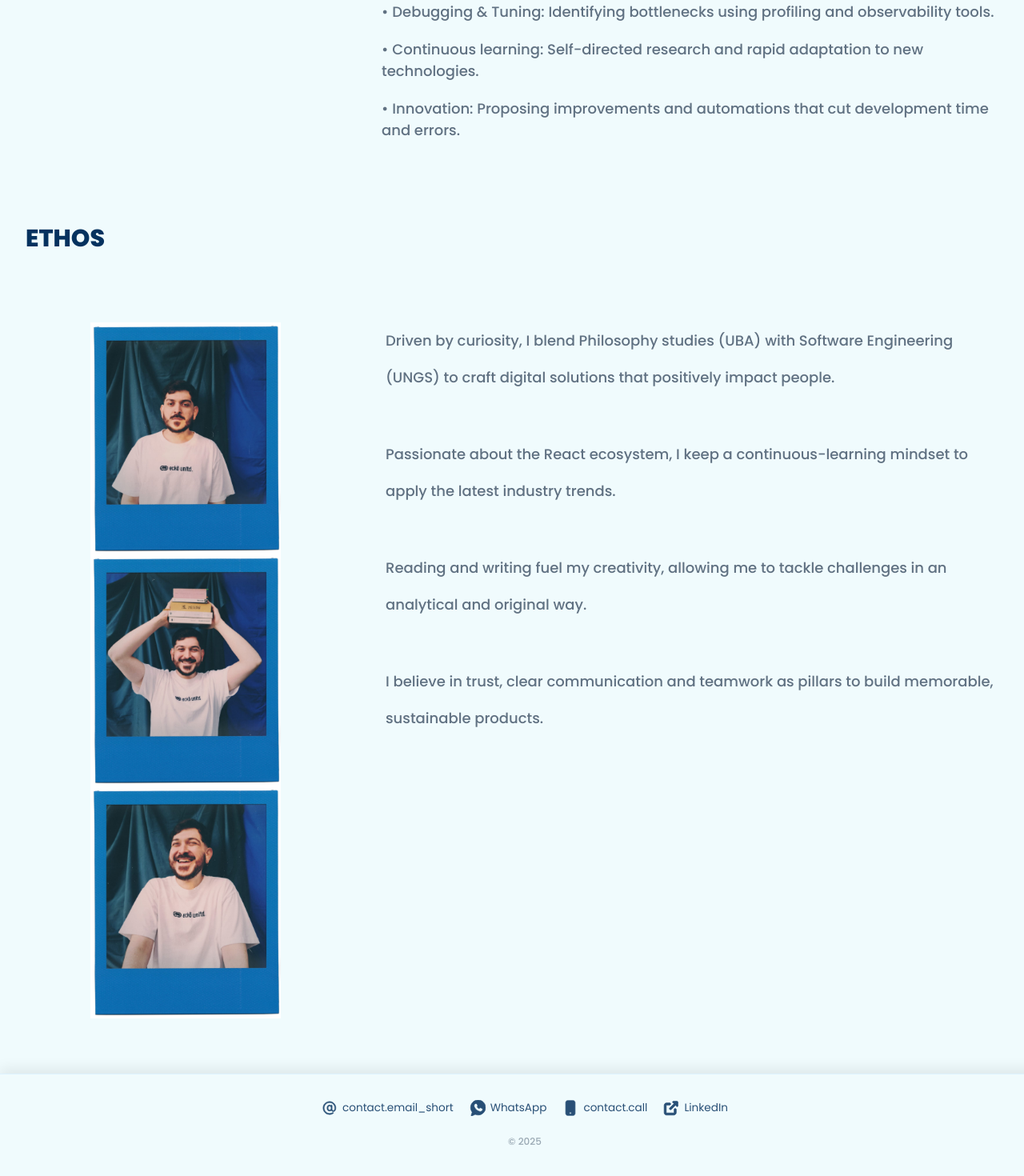
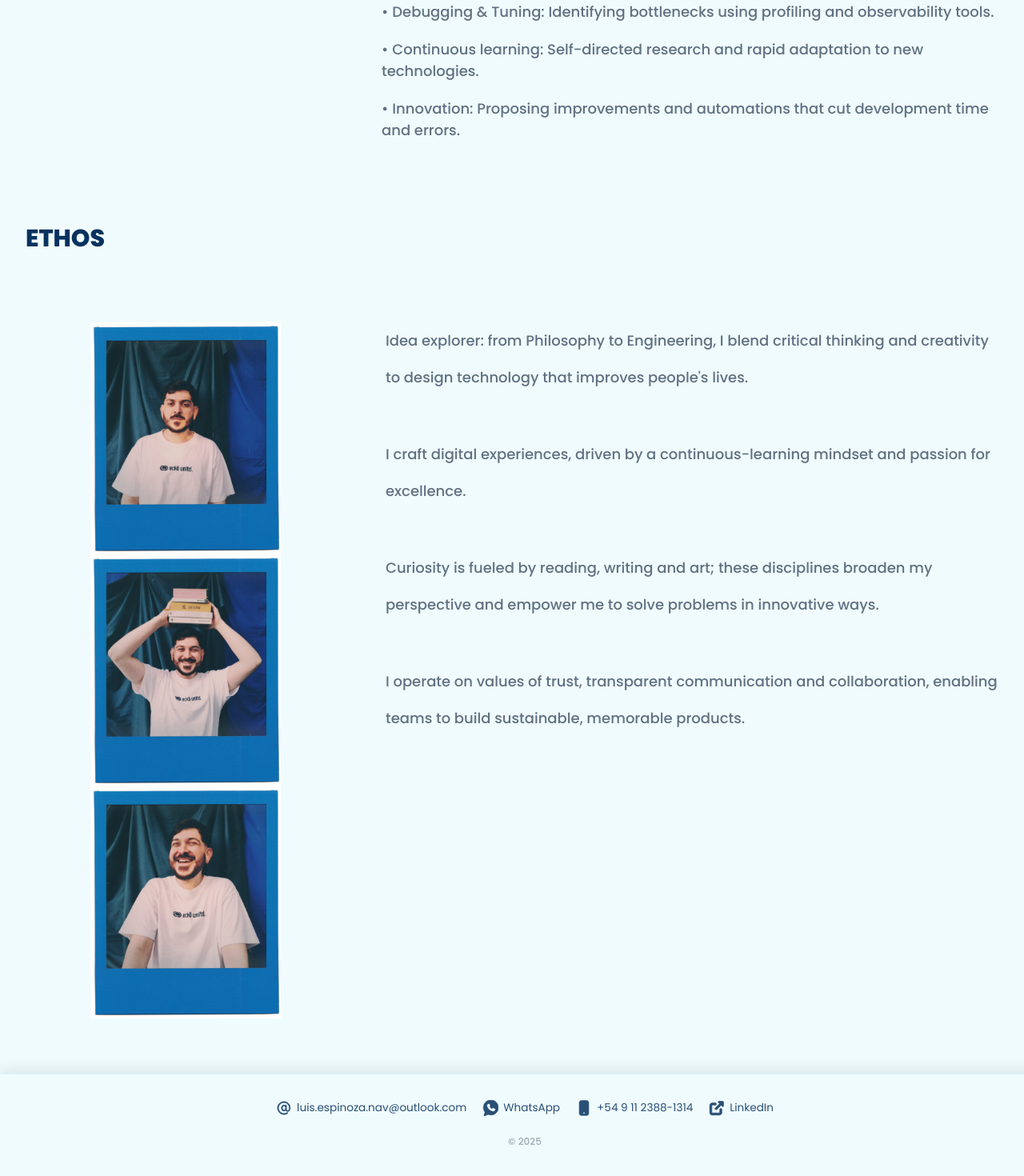
Before and after one commit to cero-vivo/luis-espinoza-porfolio, a Next.js app: page /en in a window 1280 px wide. Shown: the part 5997-7467 px from the top of the page at 80% size. Built offline with nearby package versions, Linux system fonts and the light colour scheme.

Commit message:
update ethos txs

```diff
--- a/components/shared/footer/footer.tsx
+++ b/components/shared/footer/footer.tsx
@@ -20,13 +20,13 @@ const { sendMeEmail, callMe, sendMeWhatsapp, openLinkedin } = useLandingStore()
 		<footer className={styles.footer}>
 			<div className={styles.iconRow}>
 				<a className={styles.iconLink} onClick={sendMeEmail} href="#">
-					<EmailIcon color="currentColor" /> {t('email_short')}
+					<EmailIcon color="currentColor" /> {t('my_email')}
 				</a>
 				<a className={styles.iconLink} onClick={sendMeWhatsapp} href="#">
 					<WhatsappIcon color="currentColor" /> WhatsApp
 				</a>
 				<a className={styles.iconLink} onClick={callMe} href="#">
-					<PhoneIcon color="currentColor" /> {t('call')}
+					<PhoneIcon color="currentColor" /> {t('my_phone_number')}
 				</a>
 				<a className={styles.iconLink} onClick={openLinkedin} href="#">
 					<ExternalLinkIcon color="currentColor" width={20} height={20} /> LinkedIn
--- a/locales/en.json
+++ b/locales/en.json
@@ -43,10 +43,10 @@
 	},
 	"ethos": {
 		"title": "ETHOS",
-		"content_1": "Driven by curiosity, I blend Philosophy studies (UBA) with Software Engineering (UNGS) to craft digital solutions that positively impact people.",
-		"content_2": "Passionate about the React ecosystem, I keep a continuous-learning mindset to apply the latest industry trends.",
-		"content_3": "Reading and writing fuel my creativity, allowing me to tackle challenges in an analytical and original way.",
-		"content_4": "I believe in trust, clear communication and teamwork as pillars to build memorable, sustainable products."
+		"content_1": "Idea explorer: from Philosophy to Engineering, I blend critical thinking and creativity to design technology that improves people's lives.",
+		"content_2": "I craft digital experiences, driven by a continuous-learning mindset and passion for excellence.",
+		"content_3": "Curiosity is fueled by reading, writing and art; these disciplines broaden my perspective and empower me to solve problems in innovative ways.",
+		"content_4": "I operate on values of trust, transparent communication and collaboration, enabling teams to build sustainable, memorable products."
 	},
 	"works": {
 		"title": "WORKS",
--- a/locales/es.json
+++ b/locales/es.json
@@ -43,10 +43,10 @@
 	},
 	"ethos": {
 		"title": "ETHOS",
-		"content_1": "Curioso por naturaleza, combino estudios de Filosofía (UBA) con Ingeniería en Software (UNGS) para crear soluciones digitales que impacten positivamente a las personas.",
-		"content_2": "Me apasiona el ecosistema React y mantengo un aprendizaje continuo aplicando las últimas tendencias de la industria.",
-		"content_3": "La lectura y la escritura alimentan mi creatividad, permitiéndome abordar los desafíos de forma analítica y original.",
-		"content_4": "Creo en la confianza, la comunicación clara y el trabajo en equipo como pilares para construir productos memorables y sostenibles."
+		"content_1": "Explorador de ideas: de la Filosofía a la Ingeniería, combino pensamiento crítico y creatividad para diseñar tecnología que mejore la vida de las personas.",
+		"content_2": "Creo experiencias digitales, impulsado por una mentalidad de aprendizaje continuo y pasión por la excelencia.",
+		"content_3": "Mi curiosidad se alimenta de la lectura, la escritura y el arte; estas disciplinas amplían mi perspectiva y nutren mi capacidad para resolver problemas de manera innovadora.",
+		"content_4": "Trabajo bajo valores de confianza, comunicación transparente y colaboración; pilares que me permiten liderar equipos hacia productos sostenibles y memorables."
 	},
 	"works": {
 		"title": "TRABAJOS",
```
